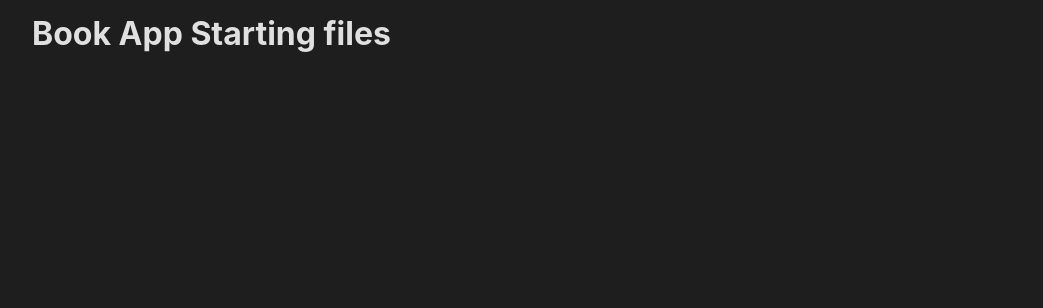
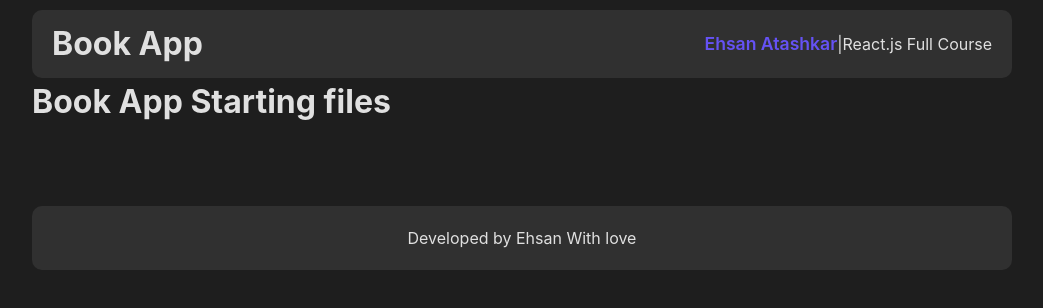
Before and after one commit to xe4at/basic-Library-app, a React (Vite) app: page / in a window 1280 px wide. Shown: the top 308 px of the page, without its empty margins (118-1161 px from the left). Built offline with nearby package versions, Linux system fonts and the light colour scheme.

Commit message:
Layout is Completed

```diff
--- a/src/App.jsx
+++ b/src/App.jsx
@@ -1,8 +1,10 @@
+import Layout from "./layout/Layout";
+
 function App() {
   return (
-    <>
-      <h1>Book App Starting files</h1>
-    </>
+      <Layout>
+        <h1>Book App Starting files</h1>
+      </Layout>
   );
 }
 
--- /dev/null
+++ b/src/layout/Layout.jsx
@@ -0,0 +1,20 @@
+import styles from "./Layout.module.css";
+
+function Layout({ children }) {
+  return (
+    <>
+      <header className={styles.header}>
+        <h1>Book App</h1>
+        <p>
+          <a href="#">Ehsan Atashkar</a>|React.js Full Course
+        </p>
+      </header>
+      {children}
+      <footer className={styles.footer}>
+        <p>Developed by Ehsan With love</p>
+      </footer>
+    </>
+  );
+}
+
+export default Layout;
--- /dev/null
+++ b/src/layout/Layout.module.css
@@ -0,0 +1,24 @@
+.header {
+  display: flex;
+  align-items: center;
+  justify-content: space-between;
+  background-color: #303030;
+  padding: 10px 20px;
+  margin-bottom: 80ps;
+  border-radius: 10px;
+}
+
+.header a {
+  text-decoration: none;
+  color: #6552f4;
+  font-weight: 600;
+  font-size: 1.1rem;
+}
+
+.footer {
+  text-align: center;
+  background-color: #303030;
+  padding: 20px;
+  margin-top: 80px;
+  border-radius: 10px;
+}
```
